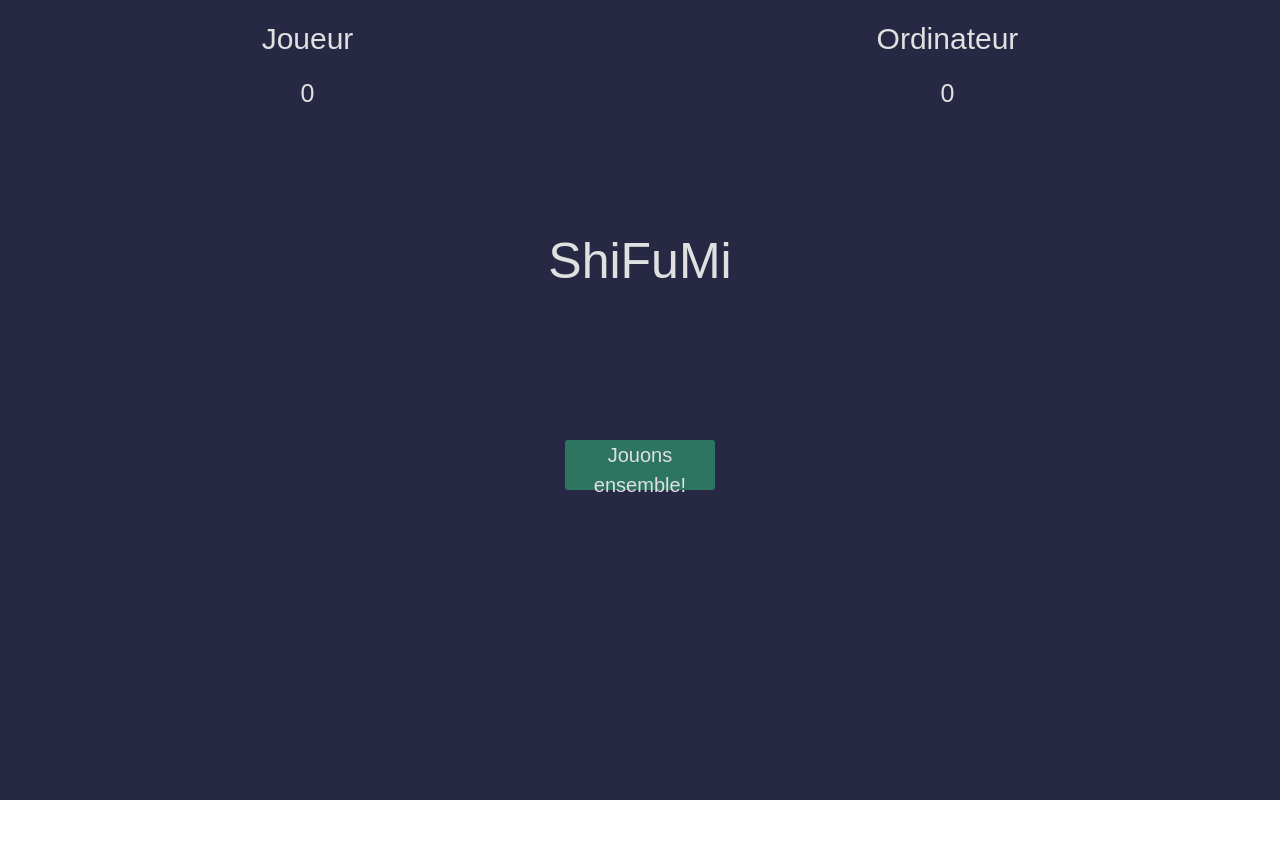
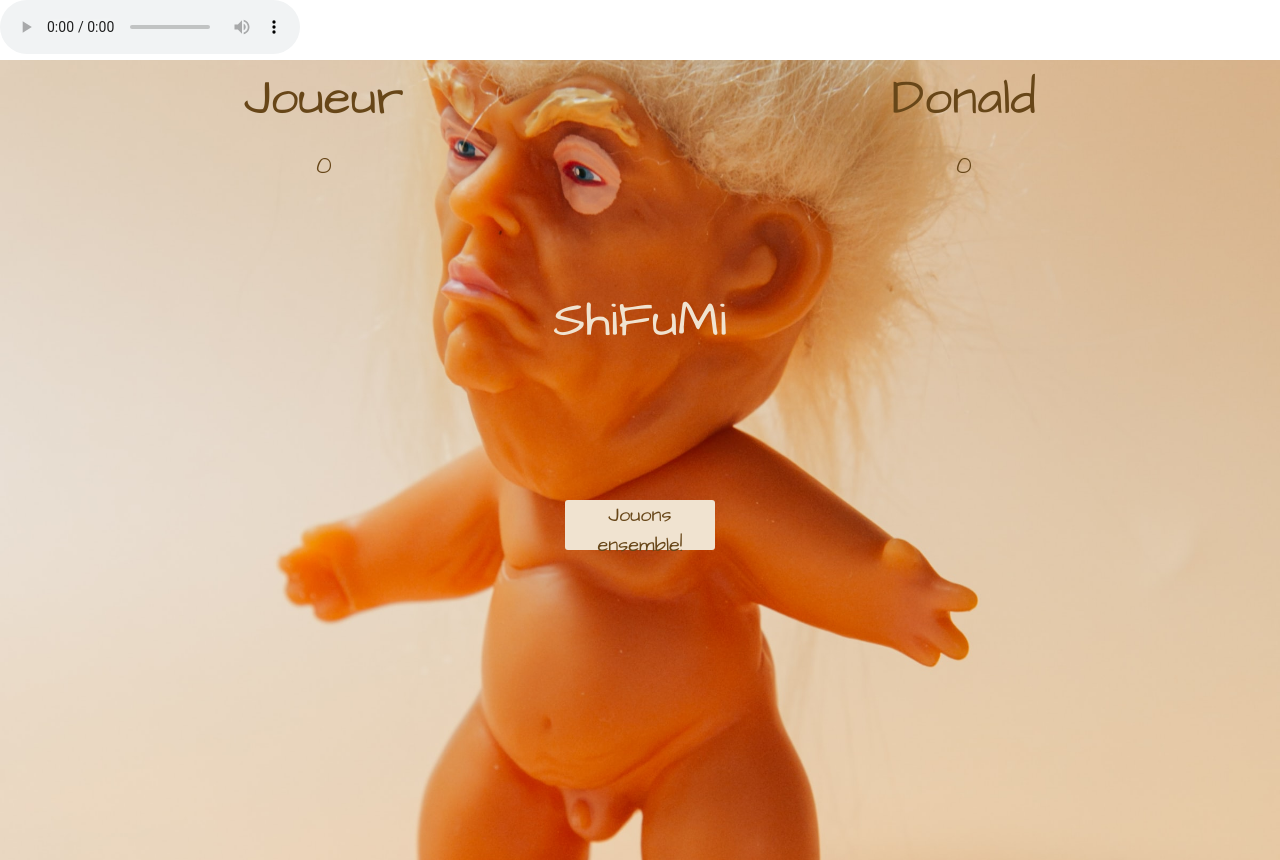
Before and after one commit to Dragon-S20/PFC, a plain HTML site: page index.html in a window 1280 px wide. Before the commit the page ends 800 px from the top, so only its background shows below. Drawn offline with nearby package versions, Linux system fonts and the light colour scheme.

Commit message:
Add song, CSS  personalized

```diff
--- a/index.html
+++ b/index.html
@@ -9,10 +9,17 @@
       integrity="sha384-r4NyP46KrjDleawBgD5tp8Y7UzmLA05oM1iAEQ17CSuDqnUK2+k9luXQOfXJCJ4I"
       crossorigin="anonymous"
     />
+    <link href="https://fonts.googleapis.com/css2?family=Architects+Daughter&display=swap" rel="stylesheet">
     <link rel="stylesheet" href="style.css" />
-    <title>ShiFuMi</title>
+    <title>Le ShiFuMi de Donald</title>
 </head>
 <body>
+    <header>
+        <audio controls="controls">
+            <source src="/assets/song_PFC.mp3" type="audio/wav">
+            Votre navigateur ne prend pas en charge l'élément <code>audio</code>.
+          </audio>
+    </header>
  <section class="game">
     <div class="score">
         <div class="player-score">
@@ -20,7 +27,7 @@
             <p>0</p>
         </div>
         <div class="computer-score">
-            <h2>Ordinateur</h2>
+            <h2>Donald</h2>
             <p>0</p>
         </div>
     </div>
--- a/style.css
+++ b/style.css
@@ -1,17 +1,37 @@
+:root {
+    --brun: #c26c3d;
+    --fonce: #674618;
+    --blue: #80c1d6;
+    --beige: #f0e3d0;
+  }
+
 * {
     margin: 0;
     padding: 0;
     box-sizing: border-box;
 }
 
+img {
+    max-width: 100%;
+    height: auto;
+  }
+
+
 section {
     height: 100vh;
-    background-color: rgb(39,41,68);
-    font-family: sans-serif;
+    font-family: 'Architects Daughter', cursive;
+    color: var(--fonce);
+    background-color: var(--beige);
+    background-image: url("assets/bg.jpg");
+    background-size: cover;
+    background-position: center;
+    text-align: center;
+    /*font-size: 1.5rem;*/
 }
 
 .score {
-    color: rgb(224,224,224);
+    color: var(--fonce);
+    /*color: rgb(224,224,224);*/
     height: 20vh;
     display: flex;
     justify-content: space-around;
@@ -19,7 +39,7 @@ section {
 }
 
 .score h2 {
-    font-size: 30px;
+    font-size: 50px;
 }
 
 .score p {
@@ -29,7 +49,7 @@ section {
 }
 
 .intro {
-    color: rgb(224,224,224);
+    color: var(--beige);
     height: 50vh;
     display: flex;
     flex-direction: column;
@@ -49,9 +69,9 @@ section {
     height: 50px;
     background: none;
     border: none;
-    color: rgb(224,224,224);
+    color: var(--fonce);
     font-size: 20px;
-    background: rgb(45,117,96);
+    background-color: var(--beige);;
     border-radius: 3px;
     cursor: pointer;
 
```
Also changed, not shown: assets/bg.jpg (added), 1 other file.
